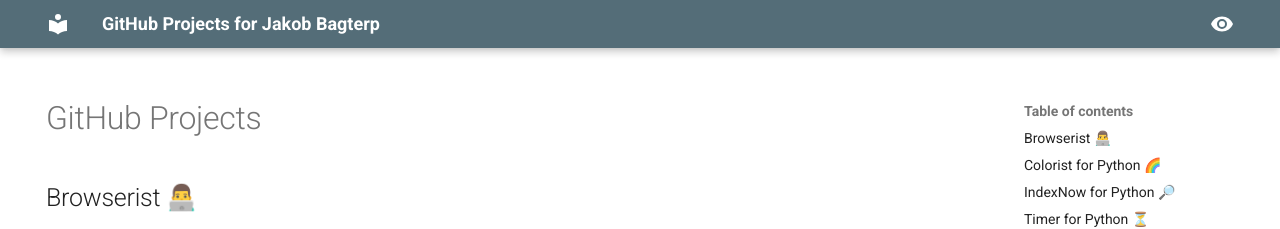
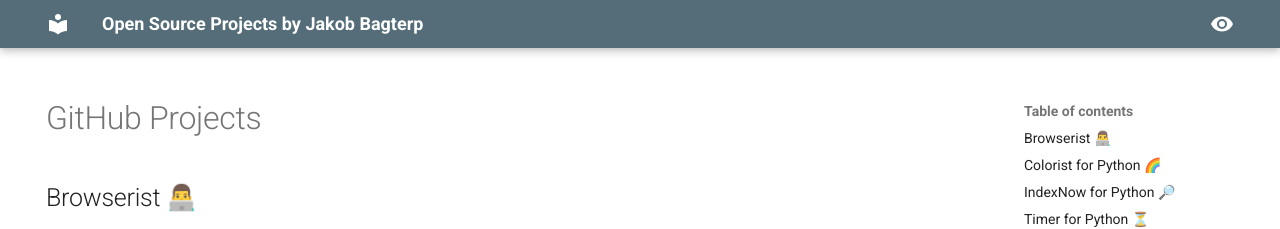
Before and after one commit to jakob-bagterp/jakob-bagterp.github.io, an MkDocs documentation site: the page built from docs/index.md, in a window 1280 px wide. Shown: the top 229 px of the page. Built offline with MkDocs 1.6.1 and Material for MkDocs 9.7.7, drawn with Linux system fonts in a browser that asks for light colours.

Commit message:
Updated title.

```diff
--- a/mkdocs.yml
+++ b/mkdocs.yml
@@ -1,4 +1,4 @@
-site_name: GitHub Projects for Jakob Bagterp
+site_name: Open Source Projects by Jakob Bagterp
 site_url: https://jakob-bagterp.github.io/
 site_description: Python packages and tools that makes life a little easier.
 site_author: Jakob Bagterp
```
